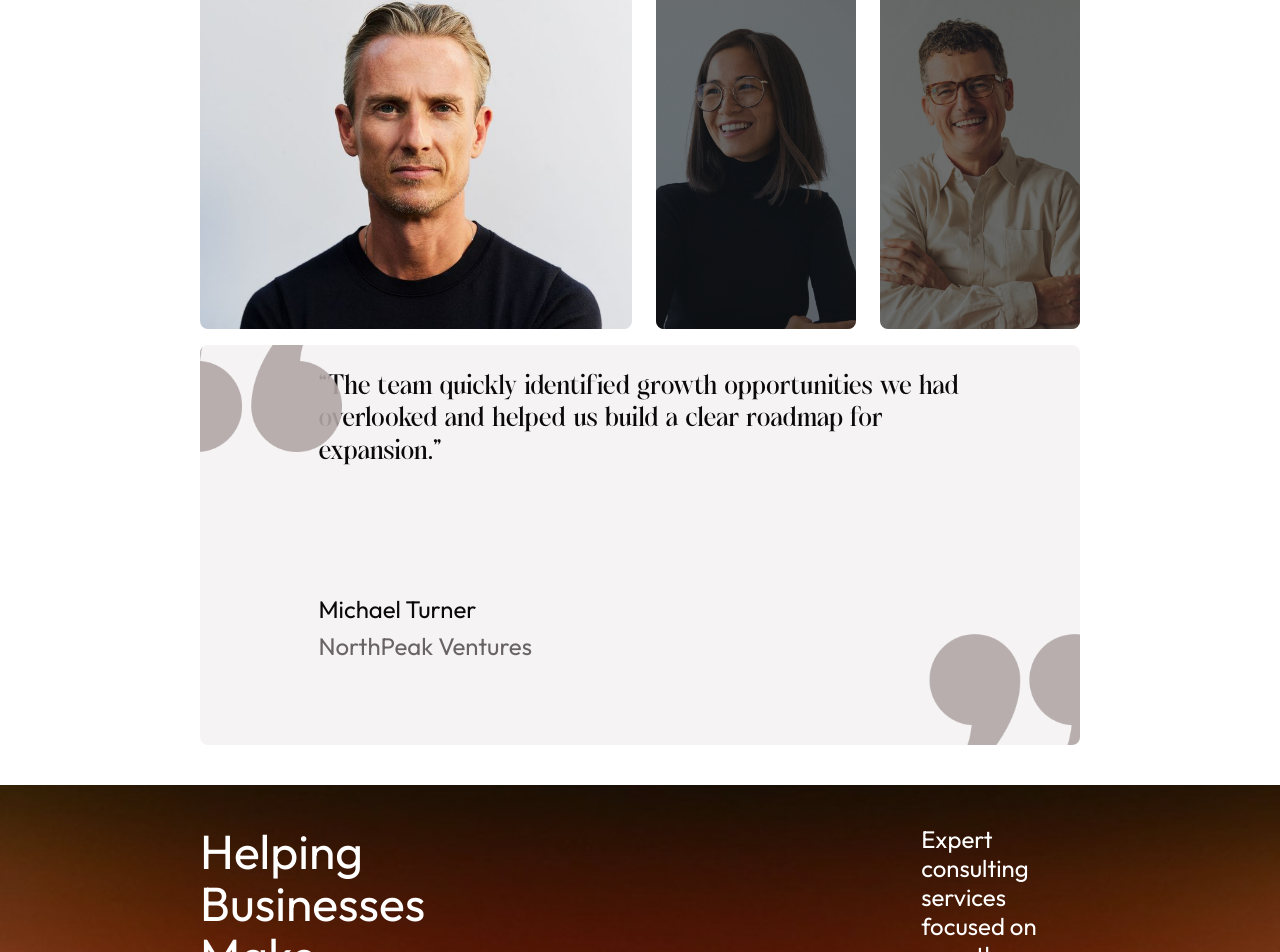
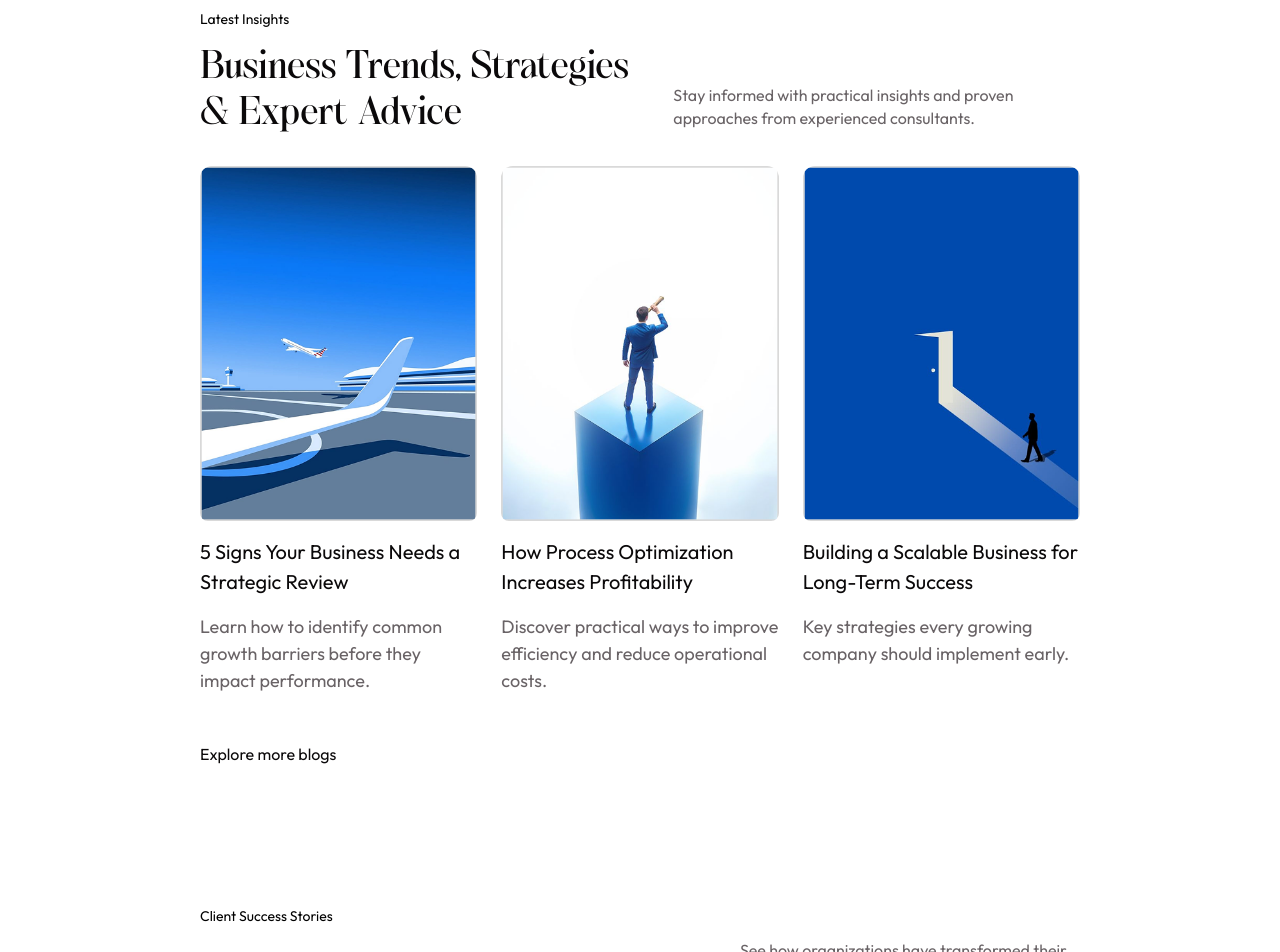
Before and after one commit to MoheebSalah/RHMZ_SharedTask, a React (Vite) app: page / in a window 1280 px wide. Shown: the part 4648-5600 px from the top of the page. Built offline with nearby package versions, Linux system fonts and the light colour scheme.

Commit message:
Insight section

```diff
--- a/src/components/sections/core-services/CoreServices.tsx
+++ b/src/components/sections/core-services/CoreServices.tsx
@@ -1,44 +1,6 @@
 import { useState } from "react";
 import { FEATURE_FOUR } from "../../../lib/constants";
 // import { colors, typography } from "../../lib/design-tokens"
-
-
-//  const INSIGHTS_SECTION = {
-//   eyebrow: "Latest Insights",
-//   title: "Business Trends, Strategies & Expert Advice",
-//   description:
-//     "Stay informed with practical insights and proven approaches from experienced consultants.",
-//   ctaLabel: "Explore more blogs",
-//   ctaHref: "#blogs",
-// } as const;
-
-//  const INSIGHTS_BLOG_POSTS = [
-//   {
-//     image: "src\\assets\\insights\\blog-1.png",
-//     imageAlt: "Illustration of an airplane taking off from an airport runway",
-//     title: "5 Signs Your Business Needs a Strategic Review",
-//     description:
-//       "Learn how to identify common growth barriers before they impact performance.",
-//     href: "#",
-//   },
-//   {
-//     image: "src\\assets\\insights\\blog-2.png",
-//     imageAlt: "Business professional looking through a telescope from a blue platform",
-//     title: "How Process Optimization Increases Profitability",
-//     description:
-//       "Discover practical ways to improve efficiency and reduce operational costs.",
-//     href: "#",
-//   },
-//   {
-//     image: "src\\assets\\insights\\blog-3.png",
-//     imageAlt: "Silhouette walking toward a bright doorway on a blue background",
-//     title: "Building a Scalable Business for Long-Term Success",
-//     description:
-//       "Key strategies every growing company should implement early.",
-//     href: "#",
-//   },
-// ] as const;
-
 
 const CoreServices = () => {
     const [active, setActive] = useState(0);
@@ -73,7 +35,7 @@ const CoreServices = () => {
     ] as const;
 
     return (
-        <div className="flex items-center justify-center w-full mx-auto  max-w-[var(--section-max-width)] px-[var(--section-padding-x-sm)] md:px-[var(--section-padding-x)]  flex-col gap-[var(--testimonials-outer-gap)]">
+        <div className="flex items-center justify-center w-full mx-auto mb-[200px]  max-w-[var(--section-max-width)] px-[var(--section-padding-x-sm)] md:px-[var(--section-padding-x)]  flex-col gap-[var(--testimonials-outer-gap)]">
             <div className="flex flex-col space-y-6">
 
                 {/* header of the section */}
@@ -82,7 +44,7 @@ const CoreServices = () => {
                         <p className="text-section-eyebrow mb-3">{FEATURE_FOUR.eyebrow}</p>
                         <h2 className="text-section-title">{FEATURE_FOUR.title}</h2>
                     </div>
-                          <p className="max-w-[340px] text-body-2 text-subtext md:pb-1">
+                    <p className="max-w-[418px] text-body-2 text-subtext md:pb-1">
                         {FEATURE_FOUR.description}
                     </p>
                 </div>
--- /dev/null
+++ b/src/components/sections/insights/LatestInsights.tsx
@@ -0,0 +1,89 @@
+
+
+const LatestInsights = () => {
+    const INSIGHTS_SECTION = {
+        eyebrow: "Latest Insights",
+        title: "Business Trends, Strategies & Expert Advice",
+        description:
+            "Stay informed with practical insights and proven approaches from experienced consultants.",
+        ctaLabel: "Explore more blogs",
+        ctaHref: "#blogs",
+    } as const;
+
+    const INSIGHTS_BLOG_POSTS = [
+        {
+            image: "src\\assets\\insights\\blog-1.png",
+            imageAlt: "Illustration of an airplane taking off from an airport runway",
+            title: "5 Signs Your Business Needs a Strategic Review",
+            description:
+                "Learn how to identify common growth barriers before they impact performance.",
+            href: "#",
+        },
+        {
+            image: "src\\assets\\insights\\blog-2.png",
+            imageAlt: "Business professional looking through a telescope from a blue platform",
+            title: "How Process Optimization Increases Profitability",
+            description:
+                "Discover practical ways to improve efficiency and reduce operational costs.",
+            href: "#",
+        },
+        {
+            image: "src\\assets\\insights\\blog-3.png",
+            imageAlt: "Silhouette walking toward a bright doorway on a blue background",
+            title: "Building a Scalable Business for Long-Term Success",
+            description:
+                "Key strategies every growing company should implement early.",
+            href: "#",
+        },
+    ] as const;
+
+    return (
+        <div className="flex items-center justify-center mx-auto w-full mb-[100px] max-w-[var(--section-max-width)] px-[var(--section-padding-x-sm)] md:px-[var(--section-padding-x)]  flex-col gap-[var(--testimonials-outer-gap)] ">
+            <div className="flex flex-col justify-center space-y-6 ">
+
+                {/* header of the section */}
+                <div className="mb-8 flex flex-col gap-3 md:flex-row md:items-end md:justify-between md:gap-8">
+                    <div className="max-w-[472px] ">
+                        <p className="text-section-eyebrow mb-3">{INSIGHTS_SECTION.eyebrow}</p>
+                        <h2 className="text-section-title">{INSIGHTS_SECTION.title}</h2>
+                    </div>
+                    <p className="max-w-[418px] text-body-2 text-subtext md:pb-1">
+                        {INSIGHTS_SECTION.description}
+                    </p>
+                </div>
+
+                {/* the 3 latest insights */}
+                <div className=" flex flex-row gap-6 h-fit ">
+                    {
+                        INSIGHTS_BLOG_POSTS.map(post => {
+                            return (
+                                <div className="rounded-xl overflow-hidden w-1/3 flex flex-col space-y-4 group cursor-pointer transition-all ease-in-out duration-200">
+                                    <div className="overflow-hidden rounded-md">
+                                        <img
+                                            src={post.image}
+                                            className="overflow-hidden object-cover  w-full border border-[#D9D9D9] group-hover:brightness-70 group-hover:scale-110 transition-all ease-in-out duration-200"
+                                            alt="" />
+                                    </div>
+                                    <h4 className={`text-[20px]
+                                    font-medium font-outfit group-hover:text-[#E5383B]`}>{post.title}</h4>
+                                    <p className={`font-outfit text-[18px]
+                                    text-[#696366]`}>{post.description}</p>
+                                </div>
+                            )
+                        })
+                    }
+                </div>
+                <div className="mt-6 font-outfit flex flex-row gap-4 group" >
+                    <button className={`group-hover:text-[#E5383B] transition-all ease-in-out duration-200 cursor-pointer`} >
+                        Explore more blogs
+                    </button>
+                    <div className="items-center justify-center flex">
+                        <img src="src\assets\insights\arrow icon.png" className="w-fit h-fit opacity-0 group-hover:opacity-100 transition-all ease-in-out duration-200 -translate-x-5 group-hover:translate-x-0 " />
+                    </div>
+                </div>
+            </div >
+        </div>
+    )
+}
+
+export default LatestInsights
--- a/src/pages/LandingPage.tsx
+++ b/src/pages/LandingPage.tsx
@@ -7,6 +7,7 @@ import Footer from "../components/layout/footer/Footer";
 import Navbar from "../components/layout/Navbar";
 import FeatureOne from "../components/sections/feature-one/FeatureOneSection";
 import CoreServices from "../components/sections/core-services/CoreServices";
+import LatestInsights from "../components/sections/insights/LatestInsights";
 
 export default function LandingPage() {
   return (
@@ -19,6 +20,7 @@ export default function LandingPage() {
         <ImpactSection2 />
         <FaqSection />
         <CoreServices />
+        <LatestInsights />
         <TestimonialsSection />
 
         <Footer />
```
Also changed, not shown: src/assets/insights/arrow icon.png (added). Lines whose indentation alone changed are shown as unchanged.
